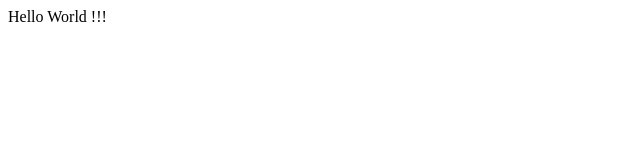
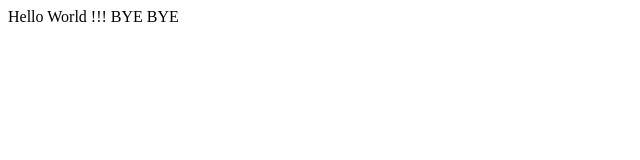
Before and after one commit to nimecute/Testgit, a plain HTML site: page index.html in a window 1280 px wide. Shown: the full height of the page, 0-640 px from the left. Drawn offline with Linux system fonts and the light colour scheme.

Commit message:
Add BYE BYE Message

```diff
--- a/index.html
+++ b/index.html
@@ -5,4 +5,5 @@
 </head>
 <body>
     <hi>Hello World !!!</hi>
+    <hi2>BYE BYE</hi2>
 </body>
```
